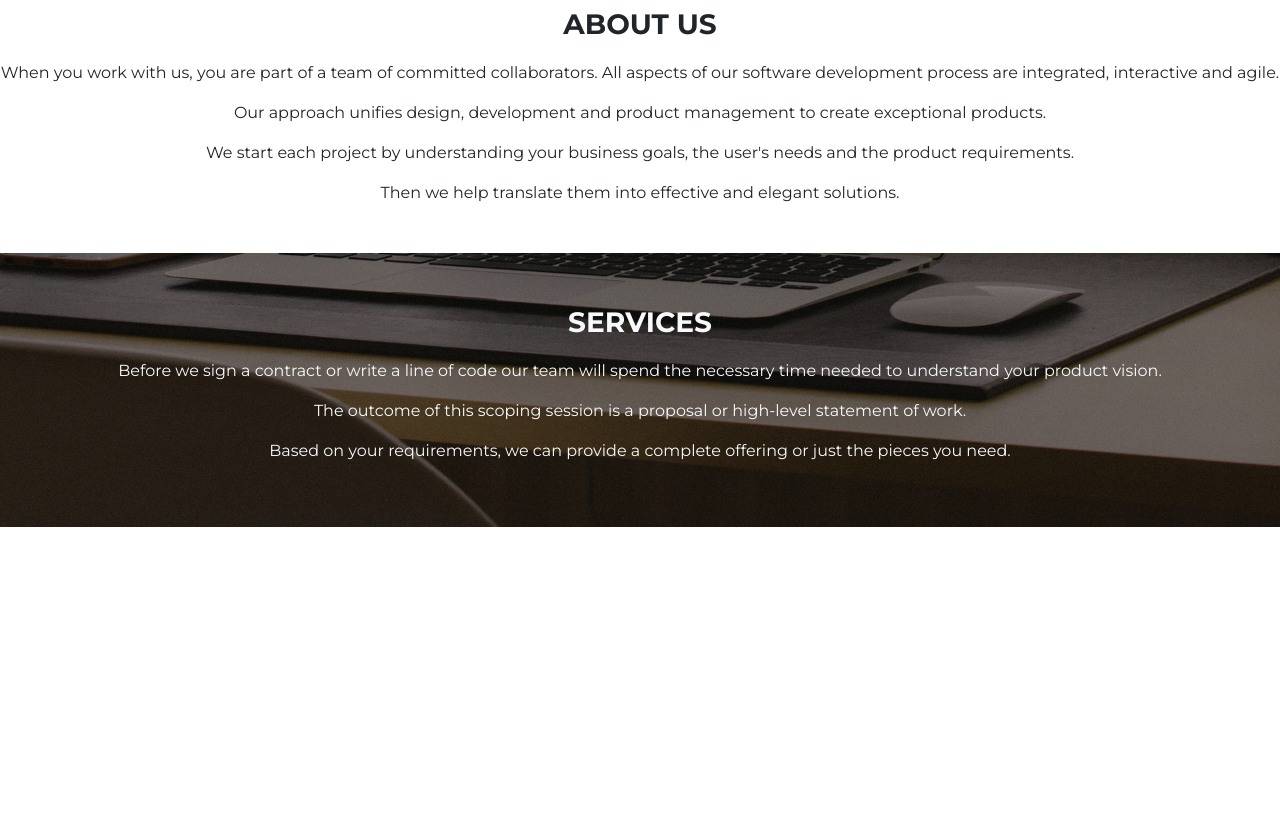
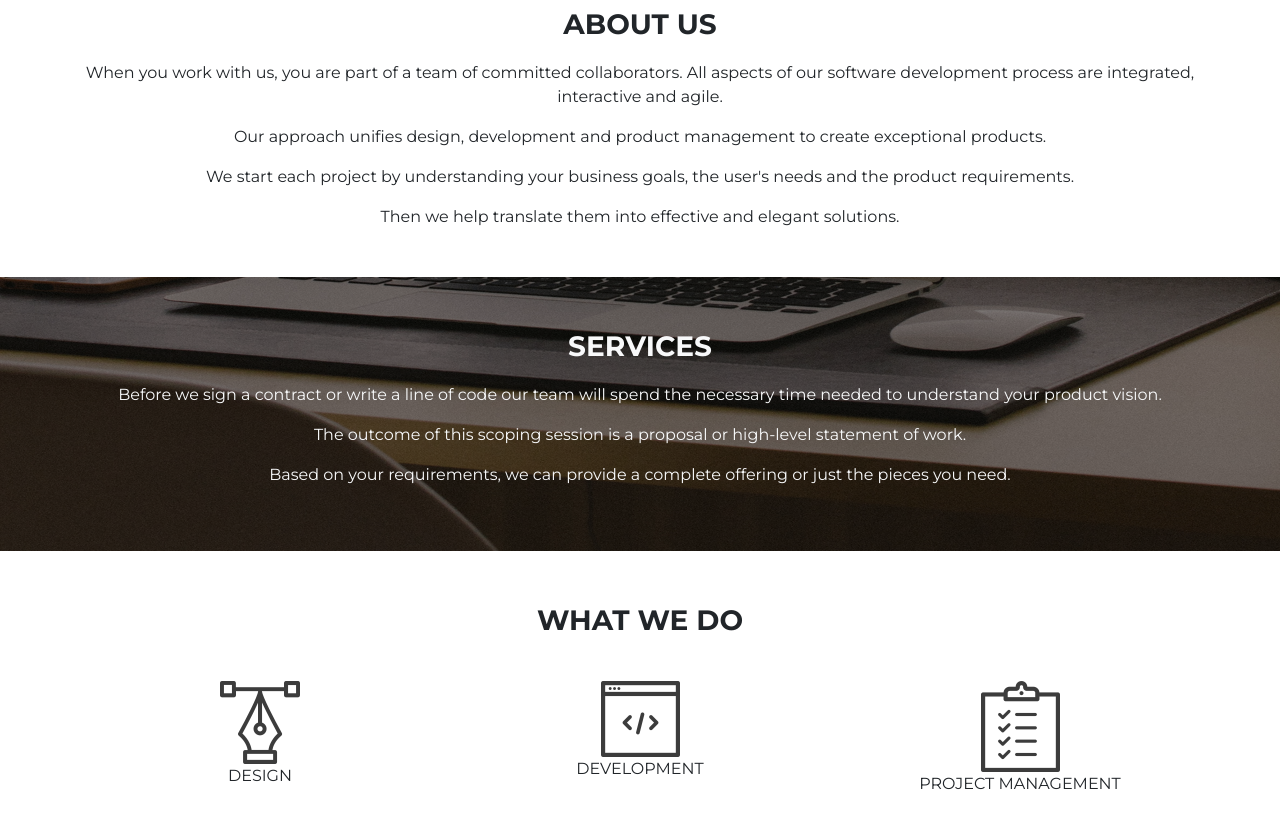
Before and after one commit to Edu58/Delani-Studio, a plain HTML site: page index.html in a window 1280 px wide. Shown: the part 845-1681 px from the top of the page. Before the commit the page ends 1420 px from the top, so only its background shows below. Drawn offline with nearby package versions, Linux system fonts and the light colour scheme.

Commit message:
style: adds what we do section

```diff
--- a/index.html
+++ b/index.html
@@ -1,5 +1,6 @@
 <!DOCTYPE html>
 <html lang="en">
+
     <head>
         <meta charset="UTF-8">
         <meta http-equiv="X-UA-Compatible" content="IE=edge">
@@ -14,10 +15,12 @@
         <!-- Custom css file -->
         <title>Delani Studio</title>
     </head>
+
     <body>
 
         <section class="hero min-vh-100">
-        <div class="desc d-flex justify-content-center align-items-center flex-column text-center text-light min-vh-100">
+            <div
+                class="desc d-flex justify-content-center align-items-center flex-column text-center text-light min-vh-100">
                 <img src="assets/logo/logo.png" alt=" logo">
                 <p class="fs-1 fw-bolder">Welcome</p>
                 <div>
@@ -29,25 +32,32 @@
         </section>
 
         <section class="about-us my-5 text-center">
+            <div class="container">
                 <p class="fs-3 fw-bold">ABOUT US</p>
                 <p>
-            When you work with us, you are part of a team of committed collaborators. All aspects of our software development process are integrated, interactive and agile.
+                    When you work with us, you are part of a team of committed collaborators. All aspects of our
+                    software
+                    development process are integrated, interactive and agile.
                 </p>
                 <p>
                     Our approach unifies design, development and product management to create exceptional products.
                 </p>
                 <p>
-            We start each project by understanding your business goals, the user's needs and the product requirements.
+                    We start each project by understanding your business goals, the user's needs and the product
+                    requirements.
                 </p>
                 <p>
                     Then we help translate them into effective and elegant solutions.
                 </p>
+            </div>
         </section>
 
         <section class="services my-5 text-center text-light p-5">
+            <div class="container">
                 <p class="fs-3 fw-bold">SERVICES</p>
                 <p>
-            Before we sign a contract or write a line of code our team will spend the necessary time needed to understand your product vision.
+                    Before we sign a contract or write a line of code our team will spend the necessary time needed to
+                    understand your product vision.
                 </p>
                 <p>
                     The outcome of this scoping session is a proposal or high-level statement of work.
@@ -55,6 +65,27 @@
                 <p>
                     Based on your requirements, we can provide a complete offering or just the pieces you need.
                 </p>
+            </div>
+        </section>
+
+        <section class="what-we-do text-center d-flex justify-content-center align-items-center">
+            <div class="container align-items-center">
+                <p class="fs-3 fw-bold">WHAT WE DO</p>
+                <div class="row">
+                    <div class="col-lg-4 my-4">
+                        <img src="assets/services_icons/design_icon.png" alt="design">
+                        <p>DESIGN</p>
+                    </div>
+                    <div class="col-lg-4 my-4">
+                        <img src="assets/services_icons/dev_icon.png" alt="development">
+                        <p>DEVELOPMENT</p>
+                    </div>
+                    <div class="col-lg-4 my-4">
+                        <img src="assets/services_icons/product_icon.png" alt="product">
+                        <p>PROJECT MANAGEMENT</p>
+                    </div>
+                </div>
+            </div>
         </section>
 
         <!-- Bootstrap 5 JS CDN -->
@@ -70,4 +101,5 @@
         <!-- Custom js file -->
         <script src="main.js"></script>
     </body>
+
 </html>
```
Lines whose indentation alone changed are shown as unchanged.
